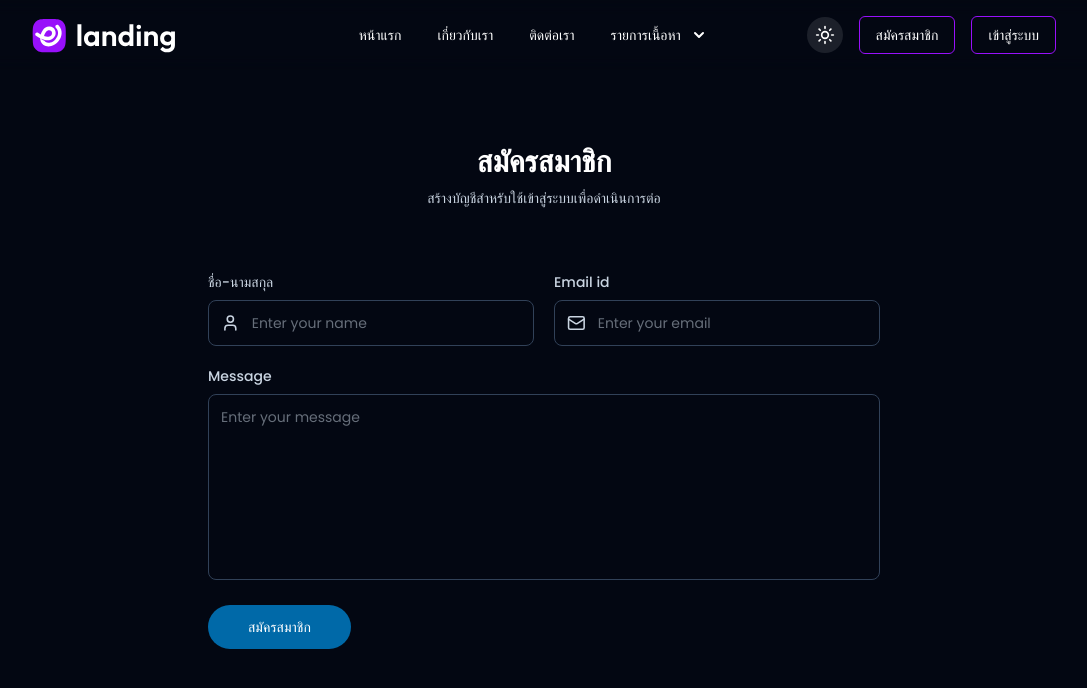
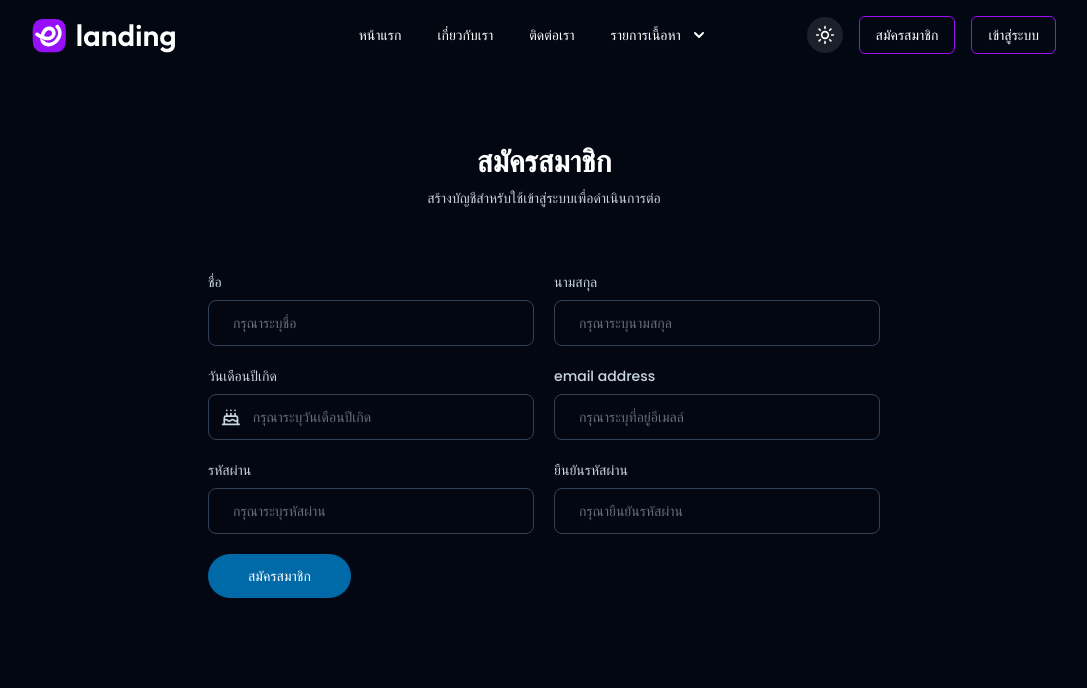
Before and after one commit to kittiumnatsomboon/Protfolio, a Next.js app: page /Register in a window 1280 px wide. Shown: the top 688 px of the page, without its empty margins (96-1183 px from the left). Built offline with nearby package versions, Linux system fonts and the light colour scheme.

Commit message:
From register

```diff
--- a/package.json
+++ b/package.json
@@ -17,6 +17,7 @@
     "next": "16.1.2",
     "postcss": "^8.5.6",
     "react": "19.2.3",
+    "react-datepicker": "^9.1.0",
     "react-dom": "19.2.3",
     "react-fast-marquee": "^1.6.5",
     "tailwindcss": "^4.1.18",
--- a/src/app/(Pages)/Register/page.jsx
+++ b/src/app/(Pages)/Register/page.jsx
@@ -1,59 +1,31 @@
 'use client'
+import FieldInput from "@/app/components/FieldInput";
 import SectionTitle from "../../components/Section";
 import { ArrowRightIcon, MailIcon, UserIcon } from "lucide-react";
 import { motion } from "motion/react";
-export default function Register(){
-    return(
+import Dateofbirth from "@/app/components/Dateofbirth";
+import Button from "@/app/components/Button";
+export default function Register() {
+    return (
         <>
-        <div className="px-4 md:px-16 lg:px-24 xl:px-32">
-            <SectionTitle text2="สมัครสมาชิก" text3="สร้างบัญชีสำหรับใช้เข้าสู่ระบบเพื่อดำเนินการต่อ" />
-            <form onSubmit={(e) => e.preventDefault()} className='grid sm:grid-cols-2 gap-3 sm:gap-5 max-w-2xl mx-auto text-slate-300 mt-16 w-full' >
-                <motion.div
-                    initial={{ y: 150, opacity: 0 }}
-                    whileInView={{ y: 0, opacity: 1 }}
-                    viewport={{ once: true }}
-                    transition={{ type: "spring", stiffness: 320, damping: 70, mass: 1 }}
-                >
-                    <p className='mb-2 font-medium'>ชื่อ-นามสกุล</p>
-                    <div className='flex items-center pl-3 rounded-lg border border-slate-700 focus-within:border-pink-500'>
-                        <UserIcon className='size-5' />
-                        <input name='name' type="text" placeholder='Enter your name' className='w-full p-3 outline-none' />
-                    </div>
-                </motion.div>
-
-                <motion.div
-                    initial={{ y: 150, opacity: 0 }}
-                    whileInView={{ y: 0, opacity: 1 }}
-                    viewport={{ once: true }}
-                    transition={{ type: "spring", stiffness: 280, damping: 70, mass: 1 }}
-                >
-                    <p className='mb-2 font-medium'>Email id</p>
-                    <div className='flex items-center pl-3 rounded-lg border border-slate-700 focus-within:border-pink-500'>
-                        <MailIcon className='size-5' />
-                        <input name='email' type="email" placeholder='Enter your email' className='w-full p-3 outline-none' />
-                    </div>
-                </motion.div>
-
-                <motion.div className='sm:col-span-2'
-                    initial={{ y: 150, opacity: 0 }}
-                    whileInView={{ y: 0, opacity: 1 }}
-                    viewport={{ once: true }}
-                    transition={{ type: "spring", stiffness: 240, damping: 70, mass: 1 }}
-                >
-                    <p className='mb-2 font-medium'>Message</p>
-                    <textarea name='message' rows={8} placeholder='Enter your message' className='focus:border-pink-500 resize-none w-full p-3 outline-none rounded-lg border border-slate-700' />
-                </motion.div>
-
-                <motion.button type='submit' className='w-max flex items-right gap-2 bg-sky-700 hover:bg-sky-700 text-white px-10 py-3 rounded-full'
-                    initial={{ y: 150, opacity: 0 }}
-                    whileInView={{ y: 0, opacity: 1 }}
-                    viewport={{ once: true }}
-                    transition={{ type: "spring", stiffness: 280, damping: 70, mass: 1 }}
-                >
-                    สมัครสมาชิก
-                </motion.button>
-            </form>
-        </div>
+            <div className="px-4 md:px-16 lg:px-24 xl:px-32">
+                <SectionTitle text2="สมัครสมาชิก" text3="สร้างบัญชีสำหรับใช้เข้าสู่ระบบเพื่อดำเนินการต่อ" />
+                <form onSubmit={(e) => e.preventDefault()} className='grid sm:grid-cols-2 gap-3 sm:gap-5 max-w-2xl mx-auto text-slate-300 mt-16 w-full' >
+                    {/* Fistname */}
+                    <FieldInput label="firstname" placeholder="กรุณาระบุชื่อ" type="text" children="ชื่อ" />
+                    {/* Lastname */}
+                    <FieldInput label="lastname" placeholder="กรุณาระบุนามสกุล" type="text" children="นามสกุล" />
+                    {/* Dateofbirth */}
+                    <Dateofbirth children="วันเดือนปีเกิด" placeholder="กรุณาระบุวันเดือนปีเกิด"/>
+                    {/* อีเมลล์ */}
+                    <FieldInput label="email" placeholder="กรุณาระบุที่อยู่อีเมลล์" children="email address" />
+                    {/* รหัสผ่าน */}
+                    <FieldInput label="password" placeholder="กรุณาระบุรหัสผ่าน" type="password" children="รหัสผ่าน" />
+                    {/* ยืนยัน */}
+                    <FieldInput label="confirmpassword" placeholder="กรุณายืนยันรหัสผ่าน" type="password" children="ยืนยันรหัสผ่าน" />
+                    <Button children="สมัครสมาชิก" />
+                </form>
+            </div>
         </>
     )
 }
--- /dev/null
+++ b/src/app/components/Button.jsx
@@ -0,0 +1,16 @@
+import { ArrowRightIcon, MailIcon, UserIcon } from "lucide-react";
+import { motion } from "motion/react";
+export default function Button({children}) {
+    return (
+        <>
+            <motion.button type='submit' className='w-max flex items-right gap-2 bg-sky-700 hover:bg-sky-700 text-white px-10 py-3 rounded-full'
+                initial={{ y: 150, opacity: 0 }}
+                whileInView={{ y: 0, opacity: 1 }}
+                viewport={{ once: true }}
+                transition={{ type: "spring", stiffness: 280, damping: 70, mass: 1 }}
+            >
+                {children}
+            </motion.button>
+        </>
+    )
+}
--- /dev/null
+++ b/src/app/components/Dateofbirth.jsx
@@ -0,0 +1,36 @@
+'use client'
+import DatePicker from 'react-datepicker';
+import "react-datepicker/dist/react-datepicker.css";
+import { Cake} from "lucide-react";
+import { motion } from "motion/react";
+export default function Dateofbirth({label , placeholder , onChange , value , children , select}){
+    return(
+        <>
+        <motion.div
+                initial={{ y: 150, opacity: 0 }}
+                whileInView={{ y: 0, opacity: 1 }}
+                viewport={{ once: true }}
+                transition={{ type: "spring", stiffness: 320, damping: 70, mass: 1 }}
+            >
+                <p className="mb-2 font-medium">{children}</p>
+                <div className='flex items-center pl-3 rounded-lg border border-slate-700 focus-within:border-pink-500'>
+                    <Cake className='size-5' />
+                    <DatePicker
+                    onChange={onChange} value={value}
+                    placeholder={placeholder}
+                    name={label}
+                    calendarIcon
+                    className='w-full p-3 outline-none'
+                    placeholderText={placeholder}
+                    yearDropdownItemNumber={100}
+                    showYearDropdown
+                    scrollableYearDropdown
+                    scrollableMonthYearDropdown
+                    showMonthDropdown
+                    selected={select}
+                    />
+                </div>
+            </motion.div>
+        </>
+    )
+}
--- /dev/null
+++ b/src/app/components/FieldInput.jsx
@@ -0,0 +1,21 @@
+import { ArrowRightIcon, MailIcon, UserIcon , HandIcon } from "lucide-react";
+import { motion } from "motion/react";
+export default function FieldInput({type , label , placeholder , onChange , value , children}) {
+    return (
+        <>
+            <motion.div
+                initial={{ y: 150, opacity: 0 }}
+                whileInView={{ y: 0, opacity: 1 }}
+                viewport={{ once: true }}
+                transition={{ type: "spring", stiffness: 320, damping: 70, mass: 1 }}
+            >
+                <p className="mb-2 font-medium">{children}</p>
+                <div className='flex items-center pl-3 rounded-lg border border-slate-700 focus-within:border-pink-500'>
+                    <input name={label} type={type} placeholder={placeholder} className='w-full p-3 outline-none'
+                    onChange={onChange} value={value}
+                    />
+                </div>
+            </motion.div>
+        </>
+    )
+}
```
Also changed, not shown: 1 other file (tests, documents, lock files or other folders).
